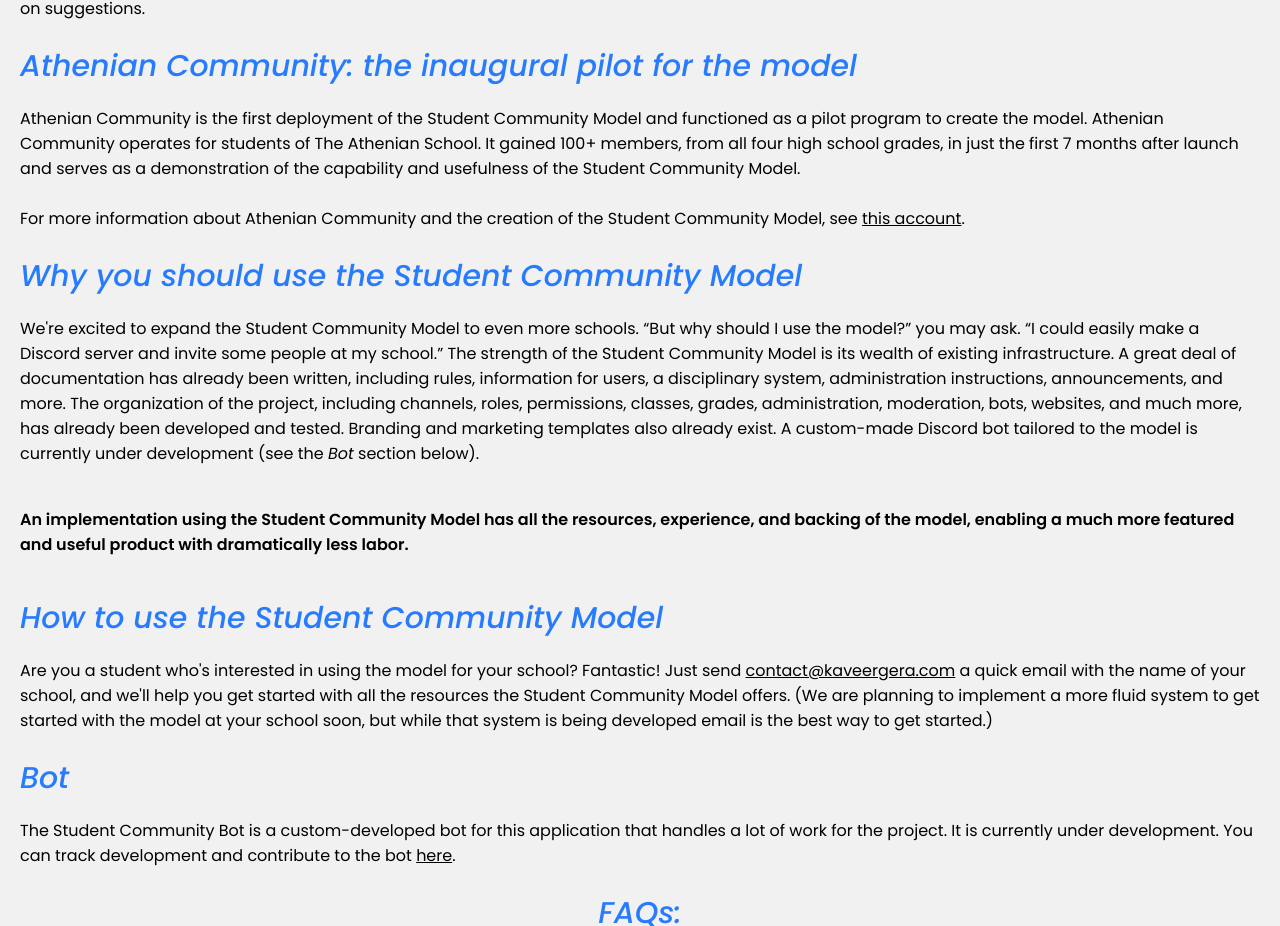
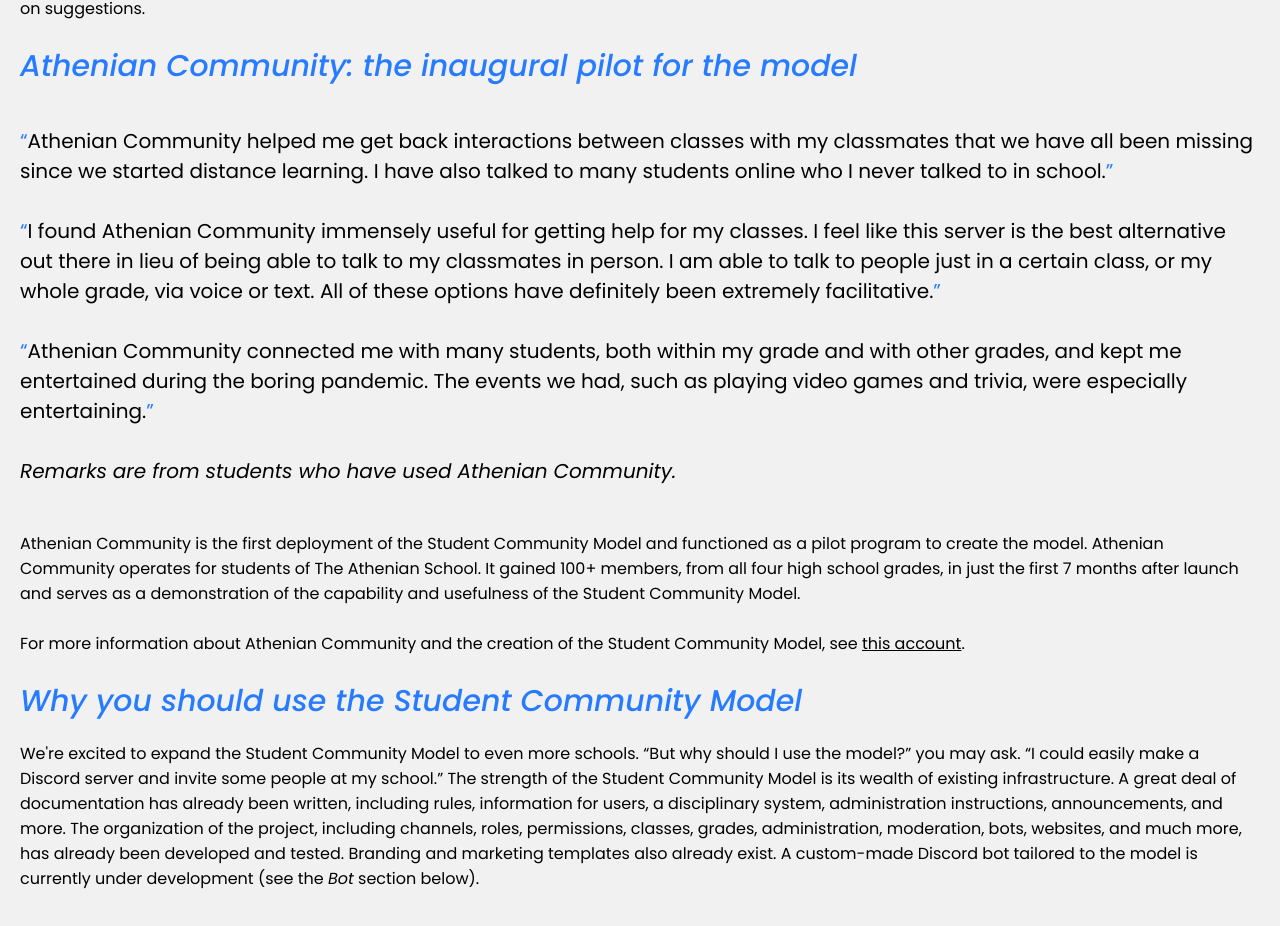
Before and after one commit to Reevak05/student-community-website, a website: page index.html in a window 1280 px wide. Shown: the part 1097-2023 px from the top of the page. Drawn offline with Linux system fonts and the light colour scheme.

Commit message:
add Athenian Community remarks from students

```diff
--- a/index.html
+++ b/index.html
@@ -77,6 +77,17 @@
     <br>
     Athenian Community: the inaugural pilot for the model
 </h3>
+<br>
+<p class="quote">
+    <quotation-mark class="quotation-mark">“</quotation-mark>Athenian Community helped me get back interactions between classes with my classmates that we have all been missing since we started distance learning. I have also talked to many students online who I never talked to in school.<quotation-mark class="quotation-mark">”</quotation-mark>
+    <br><br>
+    <quotation-mark class="quotation-mark">“</quotation-mark>I found Athenian Community immensely useful for getting help for my classes. I feel like this server is the best alternative out there in lieu of being able to talk to my classmates in person. I am able to talk to people just in a certain class, or my whole grade, via voice or text. All of these options have definitely been extremely facilitative.<quotation-mark class="quotation-mark">”</quotation-mark>
+    <br><br>
+    <quotation-mark class="quotation-mark">“</quotation-mark>Athenian Community connected me with many students, both within my grade and with other grades, and kept me entertained during the boring pandemic. The events we had, such as playing video games and trivia, were especially entertaining.<quotation-mark class="quotation-mark">”</quotation-mark>
+    <br><br>
+<i>Remarks are from students who have used Athenian Community.</i>
+</p>
+
 <br>
 Athenian Community is the first deployment of the Student Community Model and functioned as a pilot program to create
 the model. Athenian Community operates for students of The Athenian School. It gained 100+ members, from all four high
--- a/style.css
+++ b/style.css
@@ -72,3 +72,11 @@
     margin-right: auto;
     margin-top: auto;
 }
+
+.quote {
+    font-size: 20px;
+}
+
+.quotation-mark {
+    color: #277bff;
+}
```
